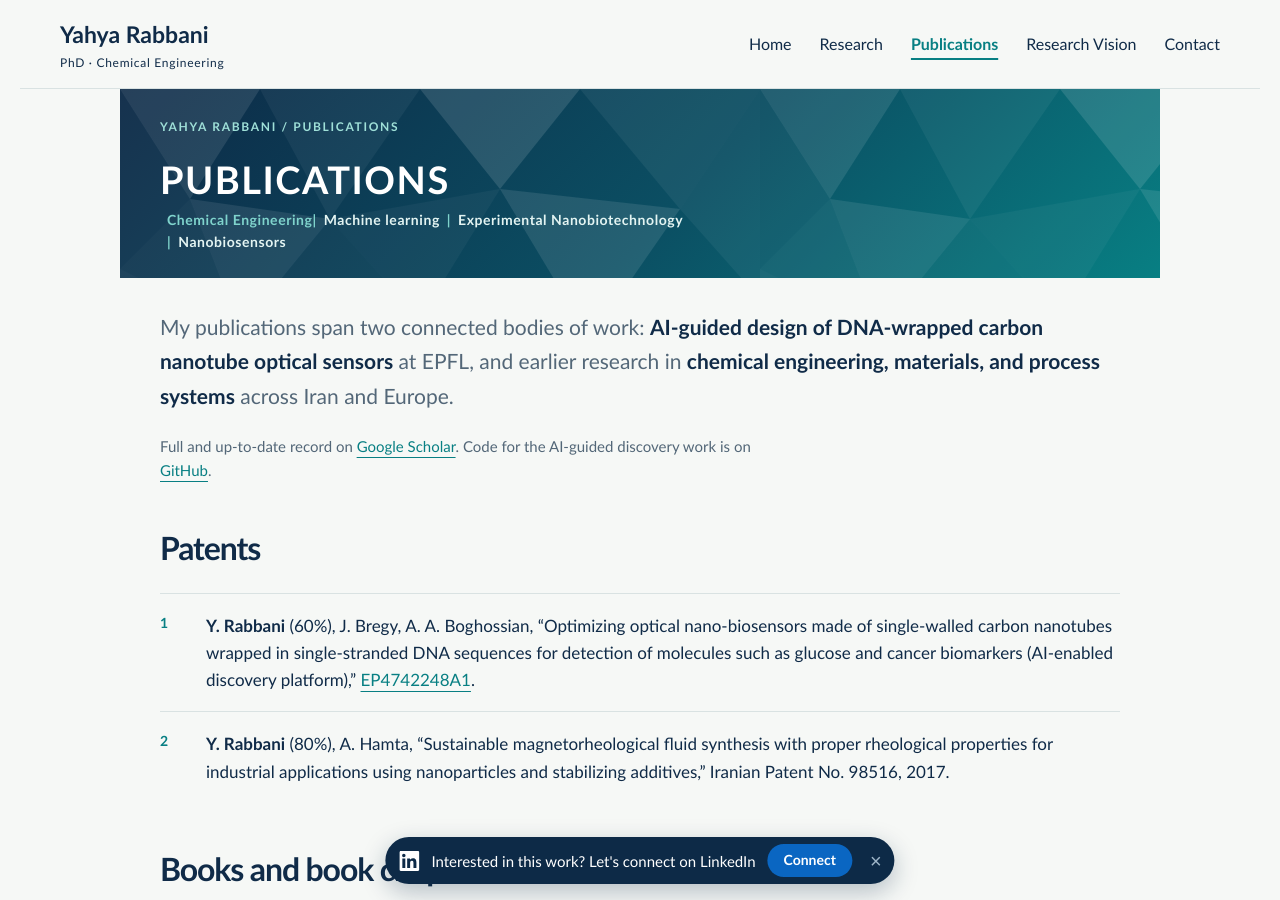
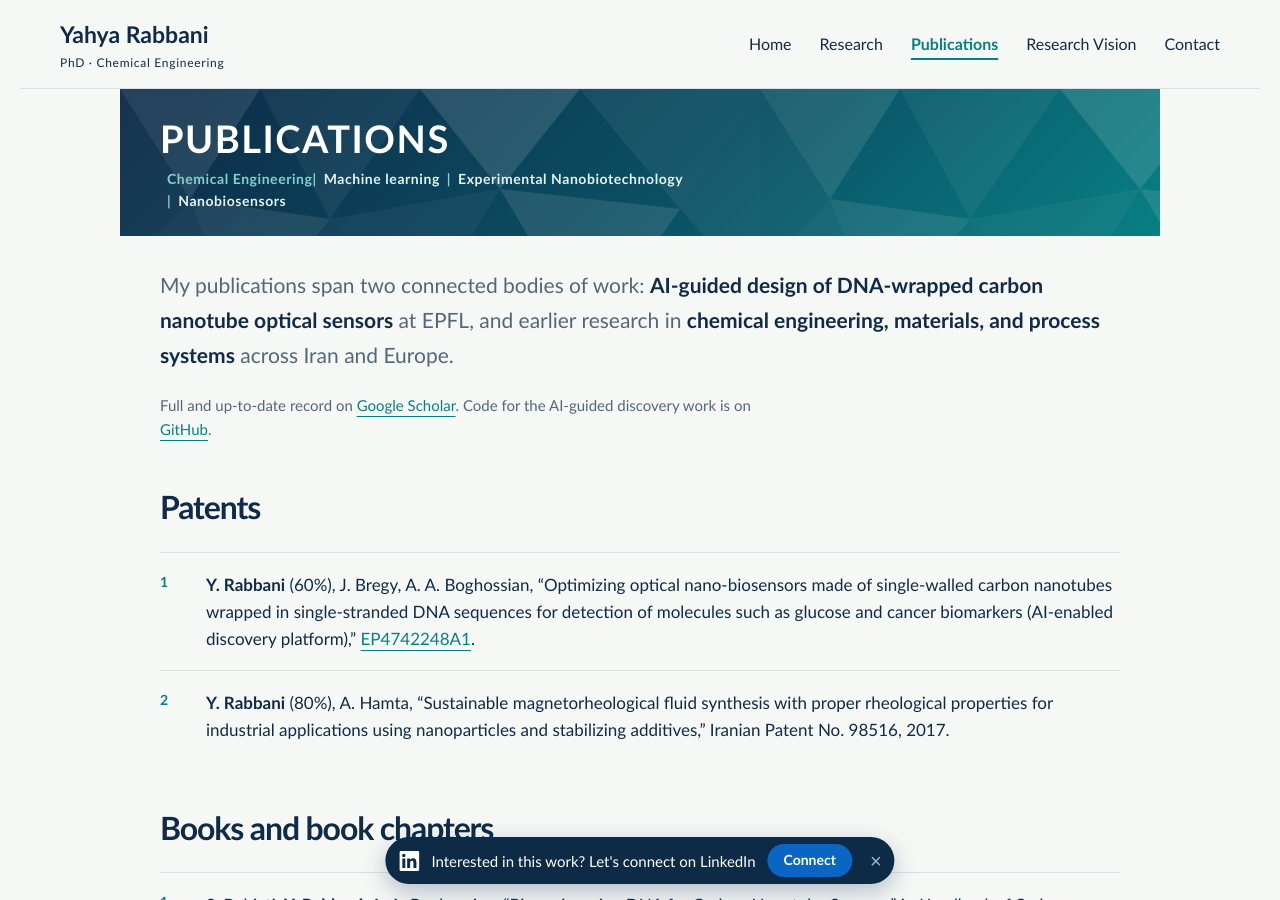
Before and after one commit to YahyaRabbani20/YahyaRabbani, a Jekyll site: the page built from _pages/publications.md, in a window 1280 px wide and 900 px high. Built offline with Jekyll 4.4.1, drawn with Linux system fonts in a browser that asks for light colours.

Commit message:
Remove eyebrow text from publications page
Removed the eyebrow paragraph from the publications section.

```diff
--- a/_pages/publications.md
+++ b/_pages/publications.md
@@ -7,7 +7,6 @@ excerpt: "Publications, patents, and books by Yahya Rabbani on AI-guided nanobio
 ---
 
 <section class="page-banner">
-  <p class="eyebrow">Yahya Rabbani / Publications</p>
   <h1>Publications</h1>
   <p class="keywords"><span>Chemical Engineering|</span>Machine learning<span>|</span>Experimental Nanobiotechnology <span>|</span>Nanobiosensors</p>
 </section>
```
